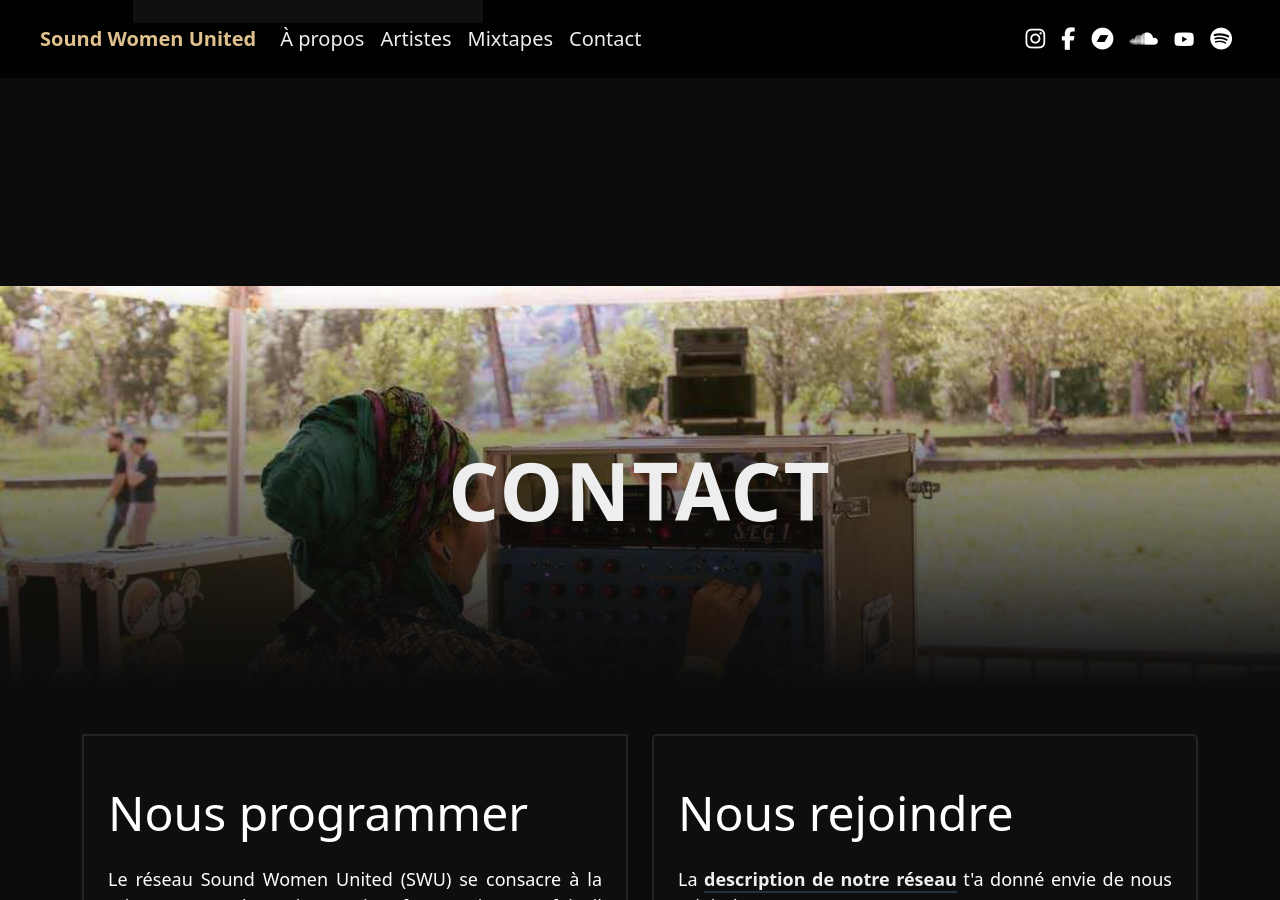
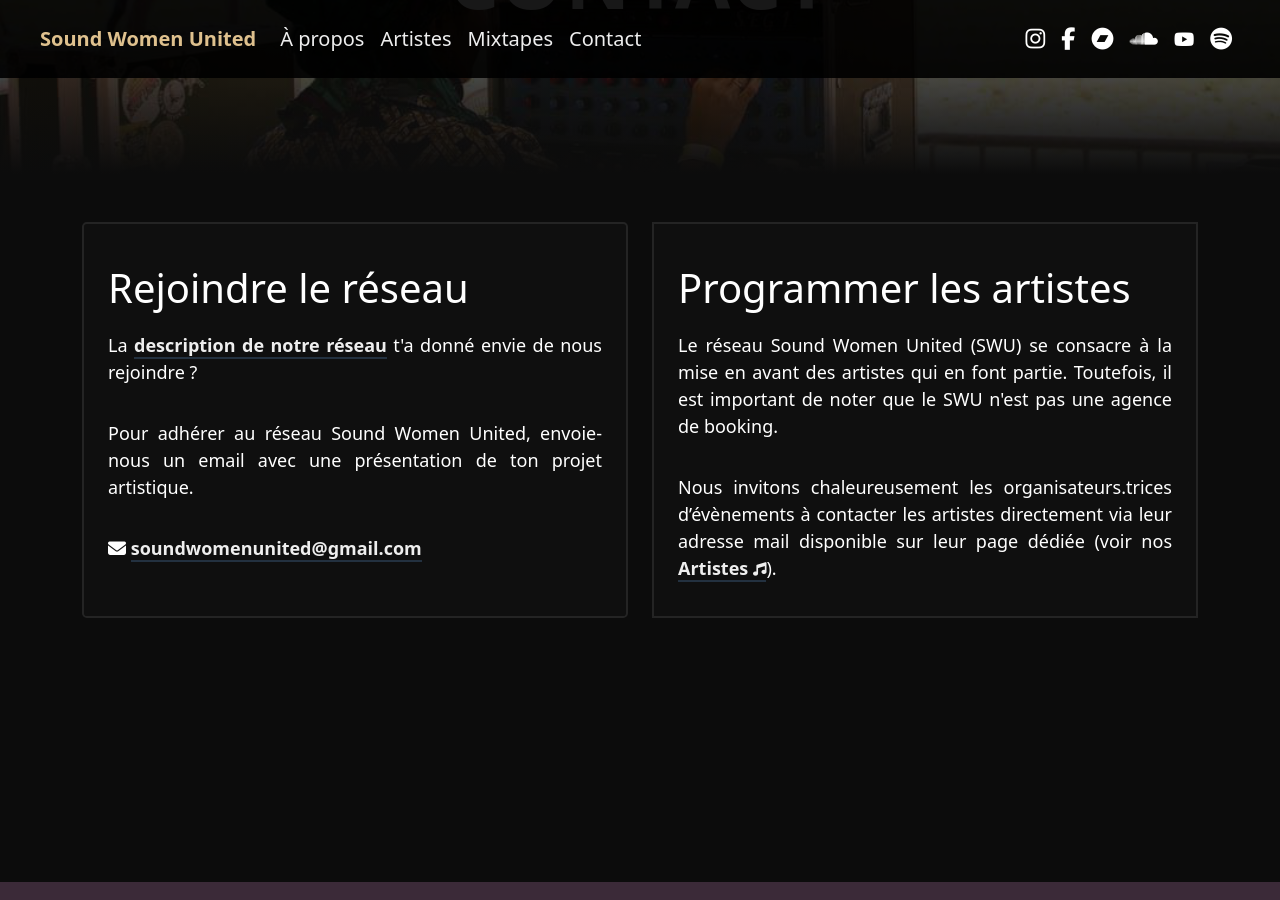
Before and after one commit to sabord/swu, a Jekyll site: the page built from docs/index.html, in a window 1280 px wide and 900 px high, scrolled down 8585 px. Built offline with Jekyll 4.4.1, drawn with Linux system fonts in a browser that asks for light colours; some of the changed text lies outside the part shown; grey boxes are pictures that could not be loaded.

Commit message:
adjust and refactor css

```diff
--- a/docs/_includes/about.html
+++ b/docs/_includes/about.html
@@ -20,8 +20,8 @@
       </div>
       <div class="col-md-9 mb-2">
         <div class="px-4 border-bright background-darker rounded-3 h-100">
-          <h2 class="display-5 text-center mb-3">Le réseau SWU</h2>
-          <p>
+          <h2 class="display-6 text-center mb-3">Le réseau SWU</h2>
+          <p class="lh-base">
             Sound Women United (SWU) est un réseau d'artistes féminines issues
             de la culture reggae dub, se produisant sur scène et / ou
             soundsystem. Notre réseau réunit des selectas, operators,
@@ -38,12 +38,12 @@
     <div class="row">
       <div class="col-md-7 mb-2">
         <div class="px-4 border-bright background-darker rounded-3 h-100">
-          <h2 class="display-5 text-center mb-3">Nos missions</h2>
-          <p>
+          <h2 class="display-6 text-center mb-3">Nos missions</h2>
+          <p class="lh-base">
             <i class="fas fa-chevron-right fa-xs pe-2"></i>Mettre en lumière et
             promouvoir les <b>artistes féminines</b> de Sound Women United.
           </p>
-          <p>
+          <p class="lh-base">
             <i class="fas fa-chevron-right fa-xs pe-2"></i>Établir un
             <b>réseau de soutien artistique</b> fondé sur la solidarité, le
             partage de compétences, le dialogue et l'échange.
@@ -75,8 +75,8 @@
 
       <div class="col-md-7 mb-2">
         <div class="px-4 border-bright background-darker rounded-3 h-100">
-          <h2 class="display-5 text-center mb-3">Nos valeurs</h2>
-          <p>
+          <h2 class="display-6 text-center mb-3">Nos valeurs</h2>
+          <p class="lh-base">
             Les valeurs de Sound Women United (SWU) sont ancrées dans le respect
             mutuel, l’inclusion et le respect de la diversité des femmes. Nous
             croyons en la solidarité et l’entraide, en cultivant un esprit de
@@ -94,8 +94,8 @@
     <div class="row">
       <div class="col-md-7 mb-2">
         <div class="px-4 border-bright background-darker rounded-3 h-100">
-          <h2 class="display-5 text-center mb-3">Organisation interne</h2>
-          <p>
+          <h2 class="display-6 text-center mb-3">Organisation interne</h2>
+          <p class="lh-base">
             Le réseau Sound Women United (SWU) fonctionne sur les principes de
             la démocratie participative. Chaque membre peut contribuer aux
             petits et grands chantiers du réseau SWU, ainsi qu’être force de
--- a/docs/_includes/artists-filters.html
+++ b/docs/_includes/artists-filters.html
@@ -1,4 +1,11 @@
-<div class="container-fluid">
+<div class="row justify-content-center mx-1">
+  <div class="text-center mb-3 responsive-large-text">
+    Vous cherchez une artiste à programmer<nobr> ?</nobr><br />
+    Découvrir les artistes de votre région<nobr> ?</nobr>
+    <br />
+  </div>
+
+  <!-- Filter artists buttons -->
   <div class="row justify-content-center">
     <div
       class="col col-sm-8 col-md-7 col-lg-5 col-xl-4 col-xxl-3 text-center mb-4"
@@ -15,8 +22,12 @@
       </div>
     </div>
   </div>
-  <div class="row d-none" id="filters">
+
+  <!-- All filters -->
+  <div class="col col-lg-9 mx-3">
+    <div class="row" id="filters">
       <div role="group" class="tag text-center">
+        <!-- Catégories -->
         <div class="filter-type">Catégories :</div>
 
         <input
@@ -65,6 +76,7 @@
         <label for="creatrice" class="filter-button">Créatrice visuelle</label>
       </div>
 
+      <!-- Régions -->
       <div role="group" class="location text-center">
         <div class="filter-type">Régions :</div>
 
@@ -149,7 +161,9 @@
           value="Provence-Alpes-Côte-d'Azur"
           hidden
         />
-      <label for="paca" class="filter-button">Provence-Alpes-Côte-d'Azur</label>
+        <label for="paca" class="filter-button"
+          >Provence-Alpes-Côte-d'Azur</label
+        >
 
         <input
           type="checkbox"
@@ -170,6 +184,7 @@
         <label for="abroad" class="filter-button">Hors France</label>
       </div>
 
+      <!-- Sound-system -->
       <div role="group" class="sound-system text-center">
         <input
           type="checkbox"
@@ -189,3 +204,4 @@
       </div>
     </div>
   </div>
+</div>
--- a/docs/_includes/artists.html
+++ b/docs/_includes/artists.html
@@ -9,21 +9,15 @@
     </div>
   </div>
 
-  <div class="row justify-content-center me-2 ms-2">
-    <div class="text-center mb-3 fs-4">
-      Vous cherchez une artiste à programmer<nobr> ?</nobr><br />
-      Découvrir les artistes de votre région<nobr> ?</nobr>
-      <br />
-    </div>
-    {% include artists-filters.html %}
-  </div>
+  {% include artists-filters.html %}
+
   <div class="artists-flex-grid">
     {% assign sorted_artists = site.artists | sort: 'name' %}
     <div class="container" style="margin-top: 80px">
-      <div class="row g-4">
+      <div class="row justify-content-center g-4">
         {% for artist in sorted_artists %}
         <div
-          class="col-lg-3 col-md-4 col-sm-6 artists-flex-item artists-item"
+          class="col-lg-3 col-md-4 col-sm-6 col-11 artists-flex-item artists-item"
           data-tags="{{ artist.tags | join: ',' }}"
           data-sound-system="{{ artist.sound-system }}"
           data-locations="{{ artist.location | join: ',' }}"
@@ -33,7 +27,7 @@
             artist.directory | append: "/image.jpg" %} {% assign png_path =
             "assets/artists/photos/" | append: artist.directory | append:
             "/image.png" %}
-            <div class="card-body" style="max-height: 250px">
+            <div class="card-body" style="max-height: 200px">
               <a
                 href="{{ artist.url | relative_url }}"
                 style="text-decoration: none"
@@ -51,7 +45,7 @@
                 href="{{ artist.url | relative_url }}"
                 style="text-decoration: none"
               >
-                <div class="text-uppercase fs-3 fw-bold">{{ artist.name }}</div>
+                <div class="text-uppercase fs-4 fw-bold lh-1">{{ artist.name }}</div>
               </a>
             </div>
           </div>
--- a/docs/_includes/contact.html
+++ b/docs/_includes/contact.html
@@ -11,44 +11,50 @@
   <div class="container py-5">
     <div class="row">
       <div class="col-12 col-lg-6 mb-3">
+        <div
+          class="px-4 border-darker background-lighter rounded-3 text-light h-100"
+        >
+          <h2 class="display-6">Rejoindre le réseau</h2>
+          <div class="lh-base">
+            <p>
+              La
+              <a href="#about" class="fw-bold">description de notre réseau</a>
+              t'a donné envie de nous rejoindre ?
+            </p>
+            <p>
+              Pour adhérer au réseau Sound Women United, envoie-nous un email
+              avec une présentation de ton projet artistique.
+            </p>
+            <p class="text-start">
+              <i class="fa-solid fa-envelope"></i>&nbsp<a
+                href="mailto:soundwomenunited@gmail.com"
+                class="fw-bold"
+                >soundwomenunited@gmail.com</a
+              >
+            </p>
+          </div>
+        </div>
+      </div>
+
+      <div class="col-12 col-lg-6 mb-3">
         <div class="px-4 border-darker background-lighter text-light h-100">
-          <h2 class="display-5">Nous programmer</h2>
+          <h2 class="display-6">Programmer les artistes</h2>
+          <div class="lh-base">
             <p>
               Le réseau Sound Women United (SWU) se consacre à la mise en avant
               des artistes qui en font partie. Toutefois, il est important de
-            noter que le SWU ne fonctionne pas comme une agence de booking.
+              noter que le SWU n'est pas une agence de booking.
             </p>
             <p>
-            Nous invitons chaleureusement les organisateurs.trices d’évènements
-            à contacter les artistes directement via leur adresse mail
-            disponible sur leur page dédiée (voir nos
+              Nous invitons chaleureusement les organisateurs.trices
+              d’évènements à contacter les artistes directement via leur adresse
+              mail disponible sur leur page dédiée (voir nos
               <a href="#artists" class="fw-bold"
                 >Artistes&nbsp<i class="fa-solid fa-music fa-xs"></i></a
               >).
             </p>
           </div>
         </div>
-
-      <div class="col-12 col-lg-6 mb-3">
-        <div
-          class="px-4 border-darker background-lighter rounded-3 text-light h-100"
-        >
-          <h2 class="display-5">Nous rejoindre</h2>
-          <p>
-            La <a href="#about" class="fw-bold"
-              >description de notre réseau</a
-            > t'a donné envie de nous rejoindre ?
-          </p>
-          <p>
-            Pour adhérer au réseau Sound Women United, envoie-nous un email avec une
-            présentation de ton projet artistique.
-          </p>
-          <p class="text-start">
-            <i class="fa-solid fa-envelope"></i>&nbsp<a href="mailto:soundwomenunited@gmail.com" class="fw-bold"
-              >soundwomenunited@gmail.com</a
-            >
-          </p>
-        </div>
       </div>
     </div>
   </div>
--- a/docs/_includes/mixtapes.html
+++ b/docs/_includes/mixtapes.html
@@ -23,7 +23,8 @@
       </div>
       <div class="col-12 col-md-7 col-lg-7 text-center mb-2">
         <div class="px-4 border-darker background-lighter rounded-3 h-100">
-          <h2 class="display-5 text-center mb-3">Mixtape #2</h2>
+          <h2 class="display-6 text-center">Mixtape #2</h2>
+          <div class="lh-base">
             <p>
               La mixtape #2 (2024) de Sound Women United réunit
               <a href="{{ '/baku' | relative_url}}">Bakû</a>,
@@ -43,8 +44,8 @@
               compilation serviront directement à financer ces projets :
               <br />
               <i class="fas fa-chevron-right fa-xs ps-4 pe-2"></i>Héberger notre
-            site internet qui représente nos membres, et rend notre travail plus
-            accessible.
+              site internet qui représente nos membres, et rend notre travail
+              plus accessible.
               <br />
               <i class="fas fa-chevron-right fa-xs ps-4 pe-2"></i>Produire des
               stickers et des t-shirts pour diffuser notre message et renforcer
@@ -53,6 +54,7 @@
             <p class="text-center">
               Merci de croire en nous et en ce que nous portons&nbsp;!
             </p>
+          </div>
         </div>
       </div>
     </div>
@@ -72,8 +74,8 @@
       </div>
       <div class="col-12 col-md-7 col-lg-7 text-center mb-2">
         <div class="px-4 border-darker background-lighter rounded-3 h-100">
-          <h2 class="display-5 text-center mb-3">Mixtape #1</h2>
-          <div>
+          <h2 class="display-6 text-center">Mixtape #1</h2>
+          <div class="lh-base">
             <p>
               La mixtape #1 (2023) de Sound Women United réunit
               <a href="{{ '/baku' | relative_url}}">Bakû</a>,
--- a/docs/assets/css/main.css
+++ b/docs/assets/css/main.css
@@ -395,6 +395,10 @@
   display: none;
 }
 
+.responsive-large-text {
+  font-size: 1.2rem;
+}
+
 @media (min-width: 576px) {
   body {
     font-size: 18px;
@@ -402,6 +406,10 @@
 
   header .nav-link {
     font-size: 20px;
+  }
+
+  .responsive-large-text {
+    font-size: 1.25rem;
   }
 }
 
@@ -435,12 +443,20 @@
   .navbar-fixed-top.navbar-shrink {
     padding: 5px 0;
   }
+
+  .responsive-large-text {
+    font-size: 1.3rem;
+  }
 }
 
 @media (min-width: 992px) {
   .bandcamp-iframe {
     width: 350px;
     height: 470px;
+  }
+
+  .responsive-large-text {
+    font-size: 1.4rem;
   }
 }
 
```
Lines whose indentation alone changed are shown as unchanged.
